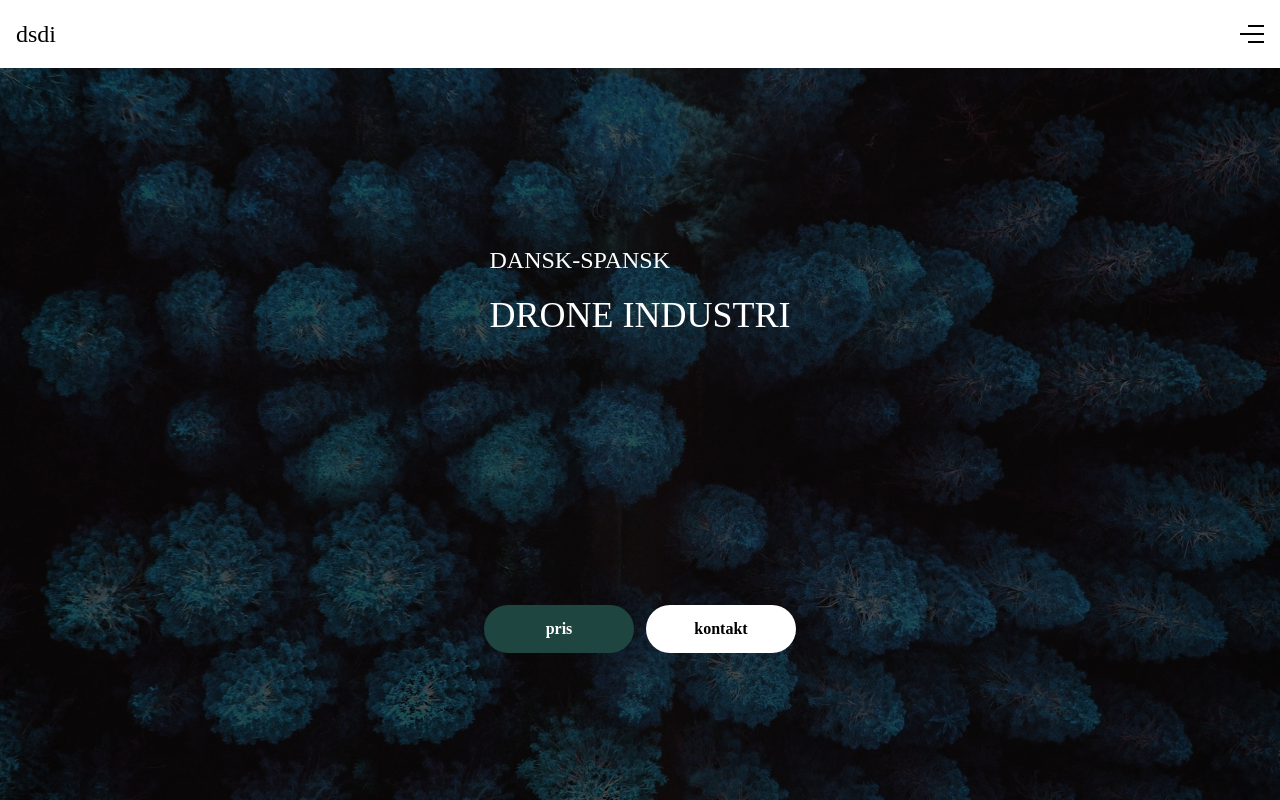
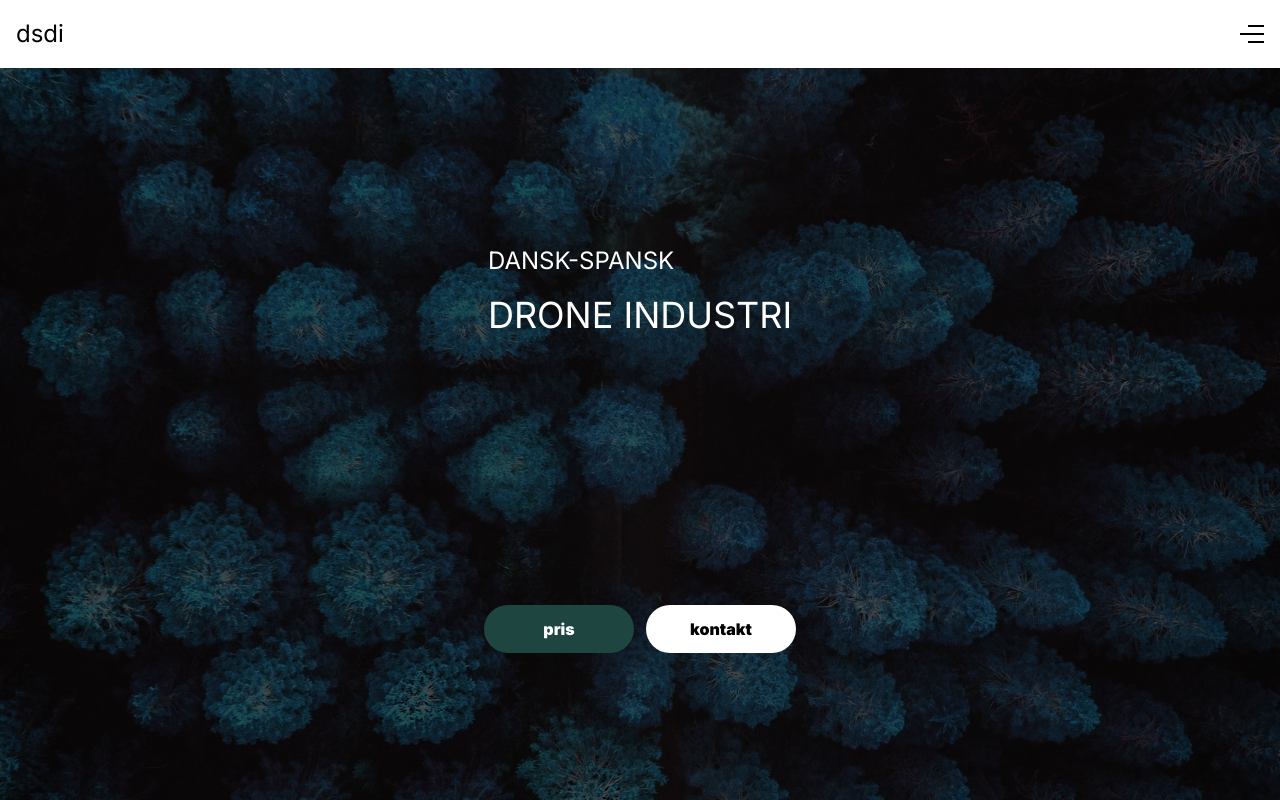
Before and after one commit to kgni/dsdi, a plain HTML site: page index.html in a window 1280 px wide. Drawn offline with Linux system fonts and the light colour scheme.

Commit message:
add google fonts

```diff
--- a/css/style.scss
+++ b/css/style.scss
@@ -1,4 +1,8 @@
 /* GENERAL STYLES */
+
+body {
+	font-family: 'Inter', sans-serif;
+}
 
 .logo {
 	font-size: 2.4rem;
--- a/index.html
+++ b/index.html
@@ -5,6 +5,12 @@
 		<meta http-equiv="X-UA-Compatible" content="IE=edge" />
 		<meta name="viewport" content="width=device-width, initial-scale=1.0" />
 		<title>dsdi</title>
+		<link rel="preconnect" href="https://fonts.googleapis.com" />
+		<link rel="preconnect" href="https://fonts.gstatic.com" crossorigin />
+		<link
+			href="https://fonts.googleapis.com/css2?family=Inter:wght@400;600;900&display=swap"
+			rel="stylesheet"
+		/>
 		<link rel="stylesheet" href="/css/reset.css" />
 		<link rel="stylesheet" href="/css/style.css" />
 	</head>
```
Also changed, not shown: css/style.css, 1 other file.
